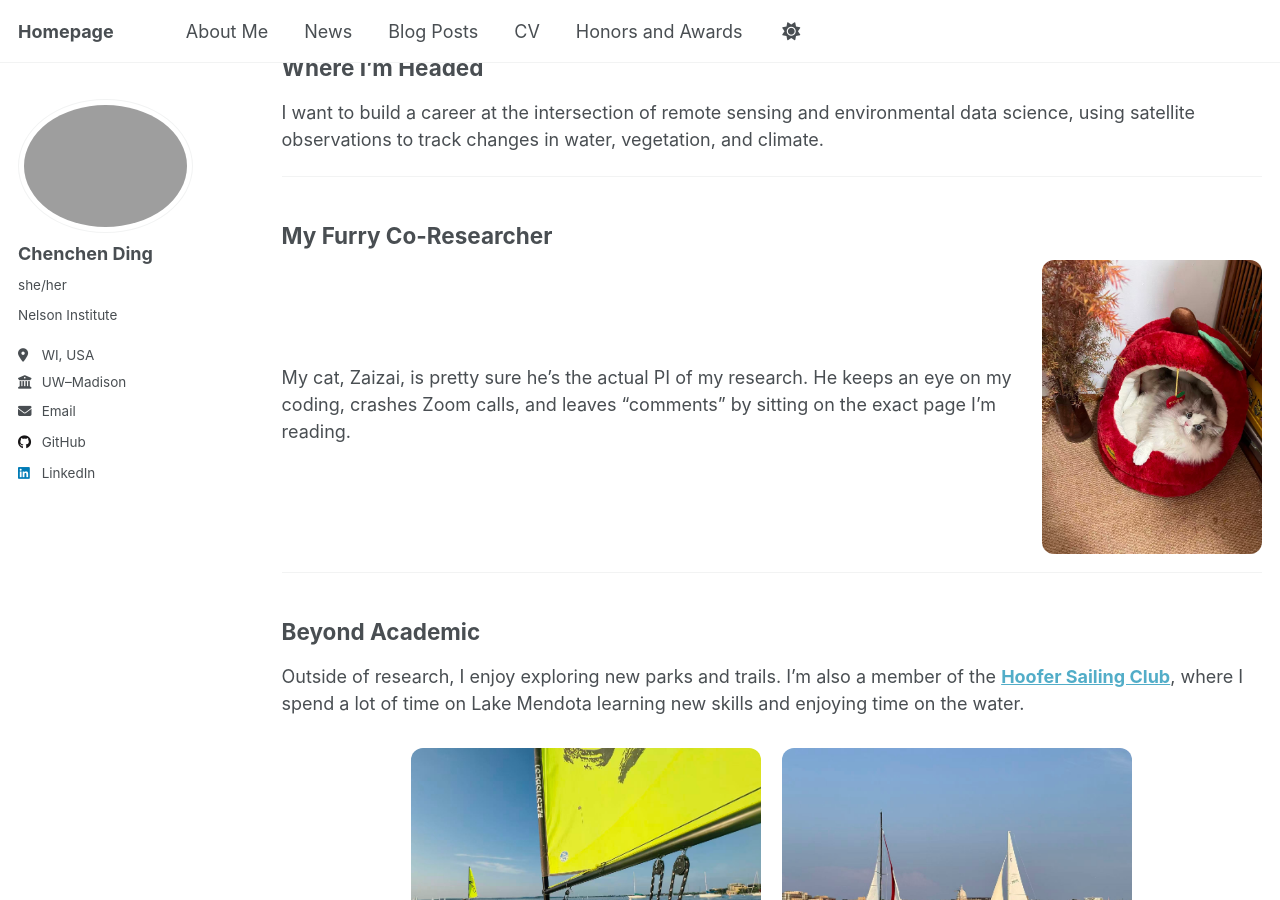
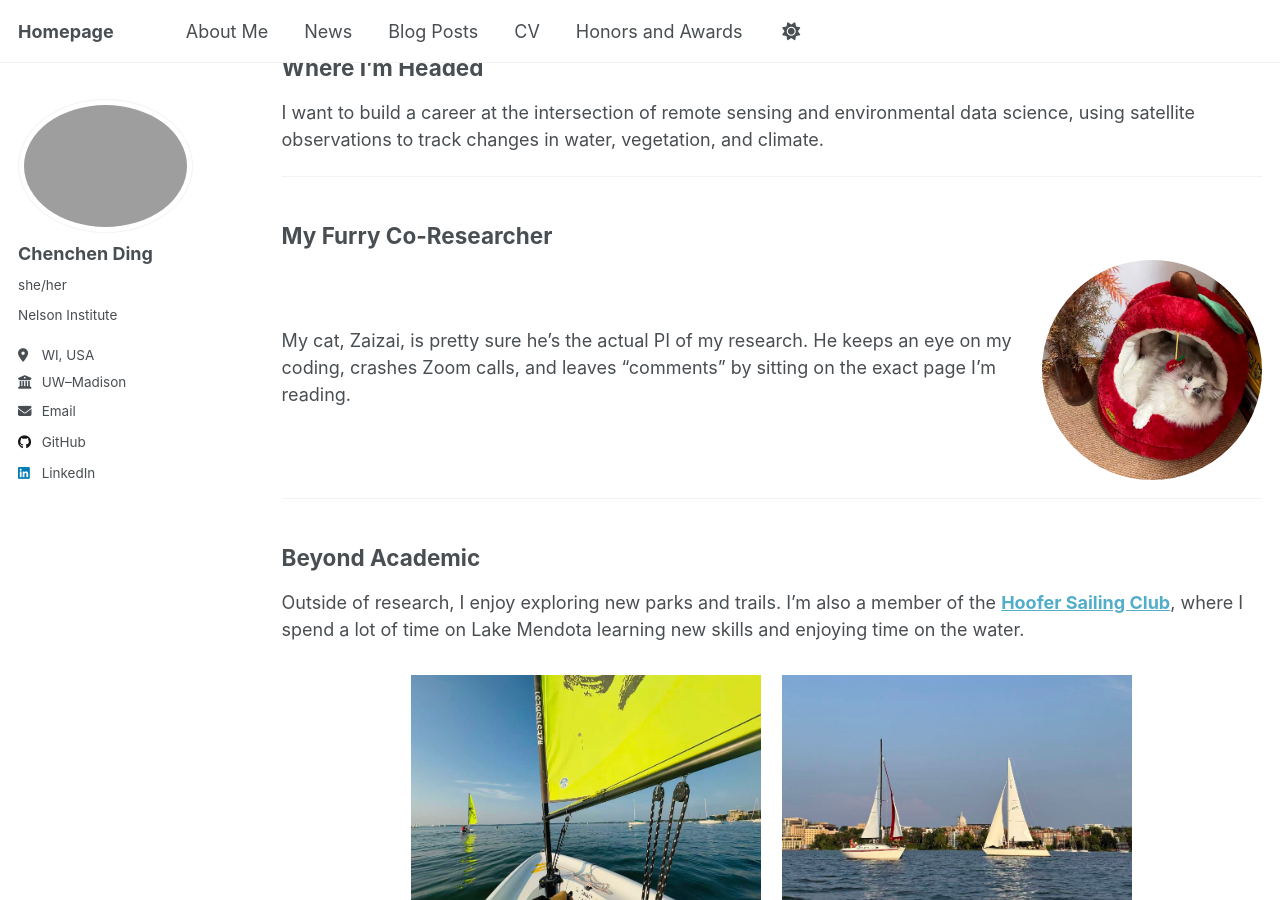
Before and after one commit to DCC0329/ChenchenDing.github.io, a Jekyll site: the page built from _pages/about1.html, in a window 1280 px wide and 900 px high, scrolled down 950 px. Built offline with Jekyll 4.4.1, drawn with Linux system fonts in a browser that asks for light colours; a script that is not in the unit is left out.

Commit message:
Update about1.html

```diff
--- a/_pages/about1.html
+++ b/_pages/about1.html
@@ -61,9 +61,16 @@ I want to build a career at the intersection of remote sensing and environmental
   </p>
 
   <!-- 右侧图片 -->
-  <img src="{{ site.baseurl }}/images/cat.jpg"
-       alt="My cat, the real co-researcher"
-       style="width: 220px; border-radius: 12px; flex-shrink: 0;">
+    <img src="{{ site.baseurl }}/images/cat.jpg"
+         alt="My cat, the real co-researcher"
+         style="
+            width: 220px;
+            height: 220px;
+            border-radius: 50%;
+            object-fit: cover;
+            flex-shrink: 0;
+         ">
+
 </div>
 
 <hr>
@@ -79,9 +86,9 @@ where I spend a lot of time on Lake Mendota learning new skills and enjoying tim
 <div style="text-align: center;">
   <img src="{{ site.baseurl }}/images/sail1.jpg"
        alt="Sailing on Lake Mendota"
-       style="width: 45%; max-width: 350px; border-radius: 12px; margin: 8px; display: inline-block;">
+       style="width: 45%; max-width: 350px;  margin: 8px; display: inline-block;">
 
   <img src="{{ site.baseurl }}/images/sail2.jpg"
        alt="Hoofer Sailing Club"
-       style="width: 45%; max-width: 350px; border-radius: 12px; margin: 8px; display: inline-block;">
+       style="width: 45%; max-width: 350px; margin: 8px; display: inline-block;">
 </div>
```
